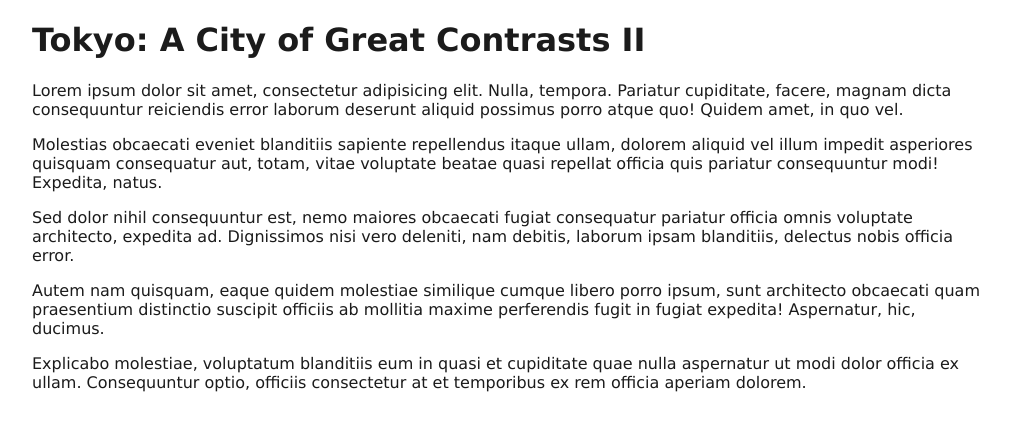
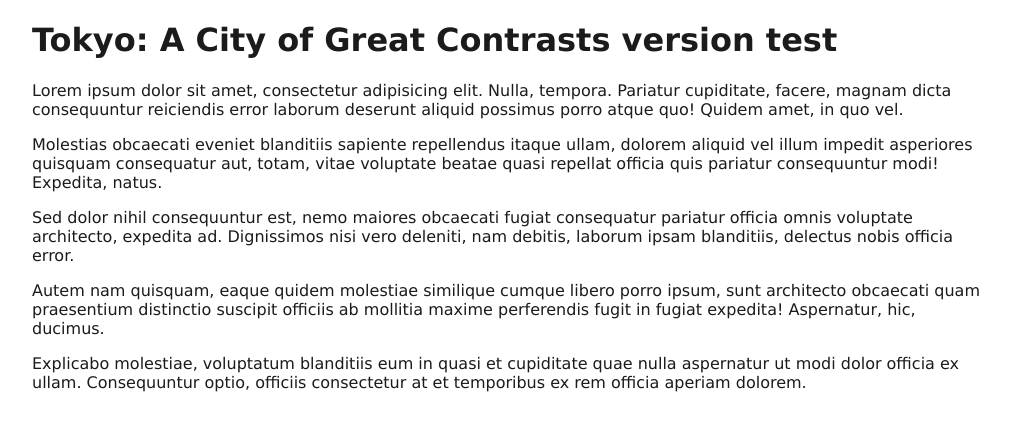
Before and after one commit to loantngo/Dreamweaver, a plain HTML site: page index.html in a window 1280 px wide. Shown: the whole page, without its empty margins (128-1138 px from the left). Drawn offline with Linux system fonts and the light colour scheme.

Commit message:
Change heading

```diff
--- a/index.html
+++ b/index.html
@@ -7,7 +7,7 @@
 </head>
 
 <body>
-<h1>Tokyo: A City of Great Contrasts II</h1>
+<h1>Tokyo: A City of Great Contrasts version test</h1>
 <p>Lorem ipsum dolor sit amet, consectetur adipisicing elit. Nulla, tempora. Pariatur cupiditate, facere, magnam dicta consequuntur reiciendis error laborum deserunt aliquid possimus porro atque quo! Quidem amet, in quo vel.</p>
 <p>Molestias obcaecati eveniet blanditiis sapiente repellendus itaque ullam, dolorem aliquid vel illum impedit asperiores quisquam consequatur aut, totam, vitae voluptate beatae quasi repellat officia quis pariatur consequuntur modi! Expedita, natus.</p>
 <p>Sed dolor nihil consequuntur est, nemo maiores obcaecati fugiat consequatur pariatur officia omnis voluptate architecto, expedita ad. Dignissimos nisi vero deleniti, nam debitis, laborum ipsam blanditiis, delectus nobis officia error.</p>
```
